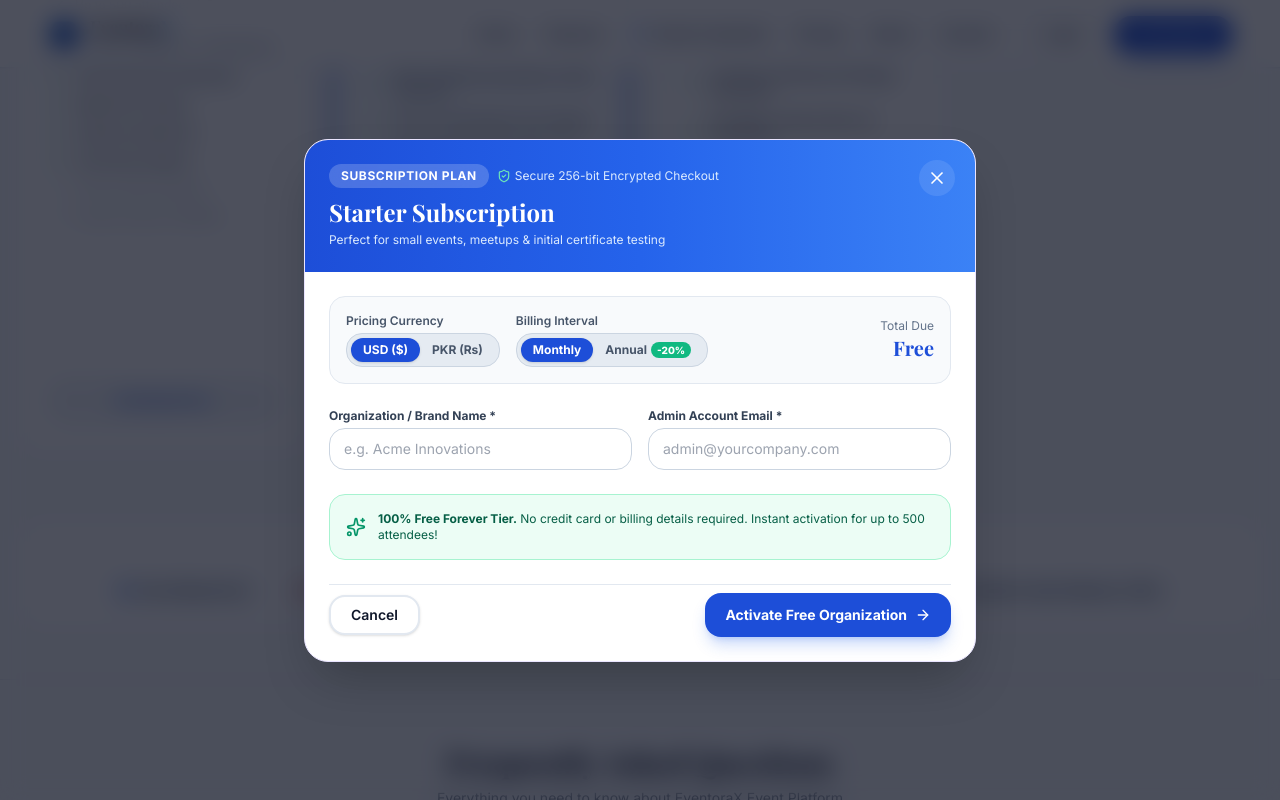
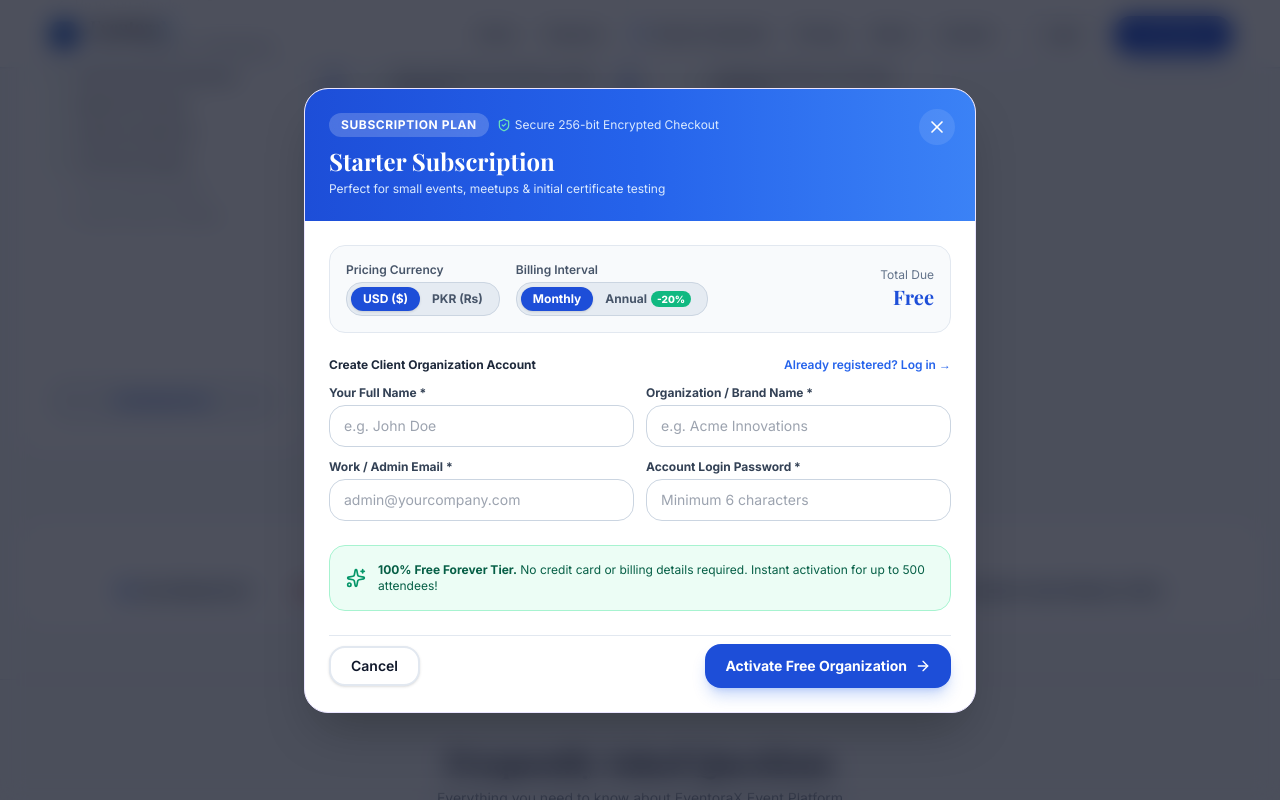
Before and after one commit to orbit-i/EventoraX, a React (Vite) app: page /pricing in a window 1280 px wide. Both pictures are taken after a click on the button "Get Started Free". Shown: the part 919-1719 px from the top of the page. Built offline with nearby package versions, Linux system fonts and the light colour scheme; a web font is replaced by a local one.

Commit message:
fix: smart workspace detection in subscription checkout and full registration with password for guests

```diff
--- a/src/components/SubscriptionCheckoutModal.tsx
+++ b/src/components/SubscriptionCheckoutModal.tsx
@@ -17,6 +17,7 @@ import {
 import { Button } from './ui/button';
 import { api } from '@/services/api';
 import { printElement } from '@/lib/printUtils';
+import { useAuth } from '@/context/AuthContext';
 
 export interface PlanData {
   name: string;
@@ -49,9 +50,13 @@ export default function SubscriptionCheckoutModal({
   const [successData, setSuccessData] = useState<any | null>(null);
   const [copiedBank, setCopiedBank] = useState(false);
 
+  const { user, currentTenant, register: authRegister } = useAuth();
+
   // Form states
+  const [fullName, setFullName] = useState('');
   const [orgName, setOrgName] = useState('');
   const [adminEmail, setAdminEmail] = useState('');
+  const [password, setPassword] = useState('');
   const [mobileNumber, setMobileNumber] = useState('');
   const [trxId, setTrxId] = useState('');
   const [cardNumber, setCardNumber] = useState('');
@@ -85,6 +90,22 @@ export default function SubscriptionCheckoutModal({
     setIsProcessing(true);
 
     try {
+      // 1. If not logged in, register account first so client has login credentials & tenant workspace
+      if (!user) {
+        if (!adminEmail || !password || password.length < 6) {
+          alert('Please enter a valid email and account password (at least 6 characters) to create your login.');
+          setIsProcessing(false);
+          return;
+        }
+        await authRegister({
+          fullName: fullName.trim() || 'Organization Owner',
+          orgName: orgName.trim() || 'My Organization',
+          email: adminEmail.trim(),
+          password
+        });
+      }
+
+      // 2. Submit subscription purchase to backend
       let purchaseRes: any = null;
       try {
         purchaseRes = await api.billing.purchase({
@@ -104,6 +125,8 @@ export default function SubscriptionCheckoutModal({
 
       const invoiceNumber = purchaseRes?.invoiceNumber || (trxId ? trxId : `EVX-INV-${Date.now().toString().slice(-6)}`);
       const status = purchaseRes?.status || (isFree ? 'active' : 'pending_approval');
+      const finalOrgName = currentTenant?.name || user?.orgName || orgName || 'Your Organization';
+      const finalAdminEmail = user?.email || adminEmail || 'admin@eventorax.com';
 
       setSuccessData({
         invoiceNumber,
@@ -114,11 +137,11 @@ export default function SubscriptionCheckoutModal({
         billingCycle: isAnnual ? 'Annual (20% Discount)' : 'Monthly',
         paymentMethod: isFree ? 'Free Community Tier' : paymentMethod.toUpperCase(),
         date: new Date().toLocaleDateString('en-US', { year: 'numeric', month: 'short', day: 'numeric' }),
-        orgName: orgName || 'Your Organization',
-        adminEmail: adminEmail || 'admin@eventorax.com',
+        orgName: finalOrgName,
+        adminEmail: finalAdminEmail,
       });
-    } catch (err) {
-      alert('Subscription processing error. Please try again.');
+    } catch (err: any) {
+      alert(err.message || 'Subscription processing error. Please try again.');
     } finally {
       setIsProcessing(false);
     }
@@ -214,7 +237,41 @@ export default function SubscriptionCheckoutModal({
             </div>
 
             {/* Organization Info */}
-            <div className="grid grid-cols-1 sm:grid-cols-2 gap-4">
+            {user ? (
+              <div className="bg-[#f0f9ff] border border-blue-200 rounded-2xl p-4 flex items-center justify-between">
+                <div className="flex items-center gap-3">
+                  <div className="w-10 h-10 rounded-xl bg-[#1d4ed8] text-white flex items-center justify-center font-bold text-sm">
+                    {(currentTenant?.name || user.fullName || 'EX').slice(0, 2).toUpperCase()}
+                  </div>
+                  <div>
+                    <p className="text-xs font-bold text-slate-900">{currentTenant?.name || user.orgName || 'Your Organization Workspace'}</p>
+                    <p className="text-[11px] text-slate-500">Account: {user.email} • {user.fullName}</p>
+                  </div>
+                </div>
+                <span className="text-[10px] font-bold px-2.5 py-1 rounded-full bg-blue-100 text-blue-800 border border-blue-200">
+                  Verified Workspace
+                </span>
+              </div>
+            ) : (
+              <div className="space-y-3">
+                <div className="flex items-center justify-between">
+                  <label className="text-xs font-bold text-slate-800">Create Client Organization Account</label>
+                  <a href="/login" className="text-xs font-semibold text-blue-600 hover:underline">
+                    Already registered? Log in &rarr;
+                  </a>
+                </div>
+                <div className="grid grid-cols-1 sm:grid-cols-2 gap-3">
+                  <div>
+                    <label className="text-xs font-bold text-slate-700 block mb-1">Your Full Name *</label>
+                    <input
+                      type="text"
+                      required
+                      placeholder="e.g. John Doe"
+                      value={fullName}
+                      onChange={(e) => setFullName(e.target.value)}
+                      className="w-full px-3.5 py-2.5 rounded-xl border border-slate-300 text-sm focus:outline-none focus:ring-2 focus:ring-blue-500"
+                    />
+                  </div>
                   <div>
                     <label className="text-xs font-bold text-slate-700 block mb-1">Organization / Brand Name *</label>
                     <input
@@ -227,7 +284,7 @@ export default function SubscriptionCheckoutModal({
                     />
                   </div>
                   <div>
-                <label className="text-xs font-bold text-slate-700 block mb-1">Admin Account Email *</label>
+                    <label className="text-xs font-bold text-slate-700 block mb-1">Work / Admin Email *</label>
                     <input
                       type="email"
                       required
@@ -237,7 +294,21 @@ export default function SubscriptionCheckoutModal({
                       className="w-full px-3.5 py-2.5 rounded-xl border border-slate-300 text-sm focus:outline-none focus:ring-2 focus:ring-blue-500"
                     />
                   </div>
+                  <div>
+                    <label className="text-xs font-bold text-slate-700 block mb-1">Account Login Password *</label>
+                    <input
+                      type="password"
+                      required
+                      minLength={6}
+                      placeholder="Minimum 6 characters"
+                      value={password}
+                      onChange={(e) => setPassword(e.target.value)}
+                      className="w-full px-3.5 py-2.5 rounded-xl border border-slate-300 text-sm focus:outline-none focus:ring-2 focus:ring-blue-500"
+                    />
                   </div>
+                </div>
+              </div>
+            )}
 
             {/* Payment Method Selector (Skip if Free) */}
             {!isFree ? (
```
Also changed, not shown: 5 other files (tests, documents, lock files or other folders). Lines whose indentation alone changed are shown as unchanged.
